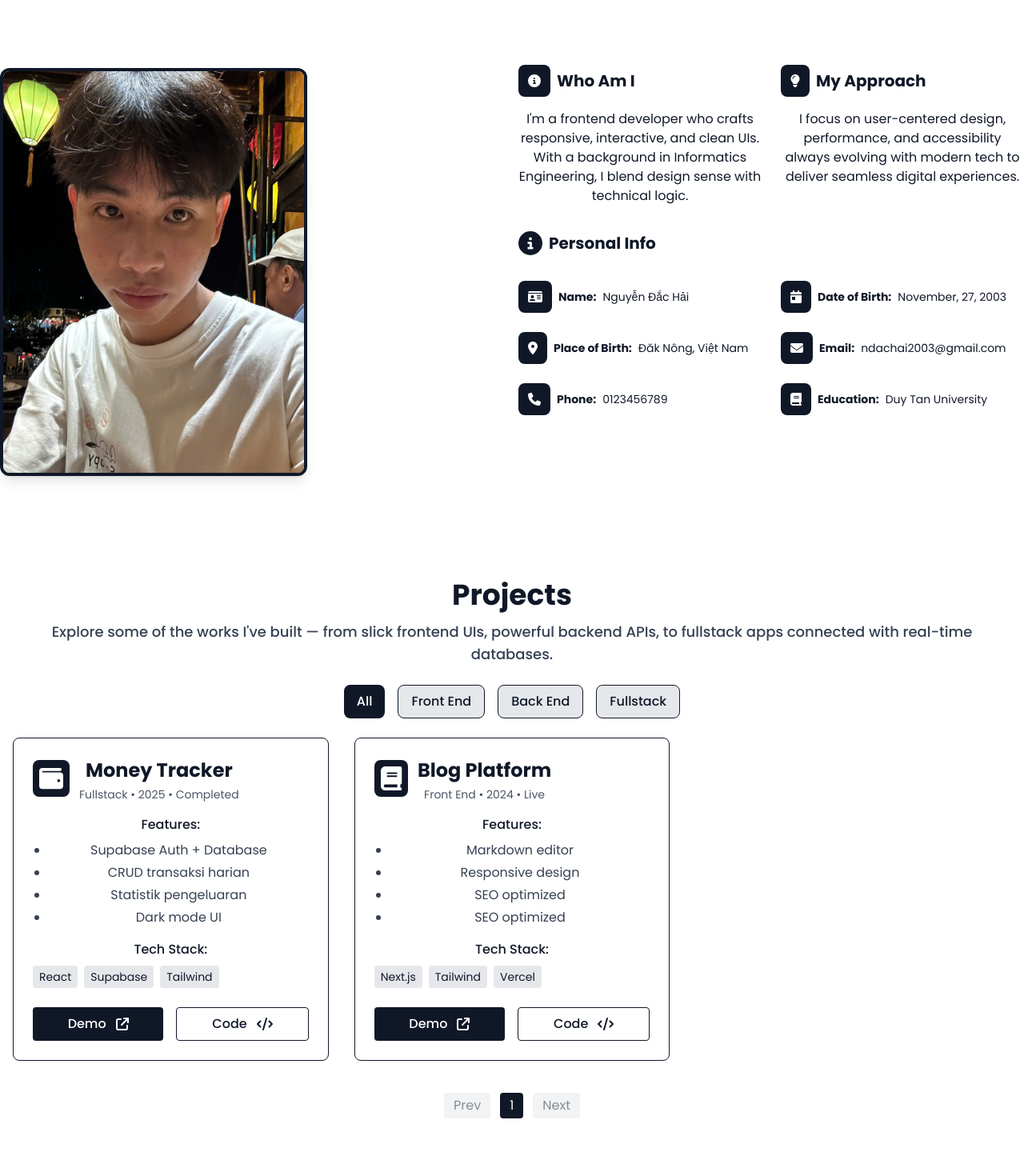
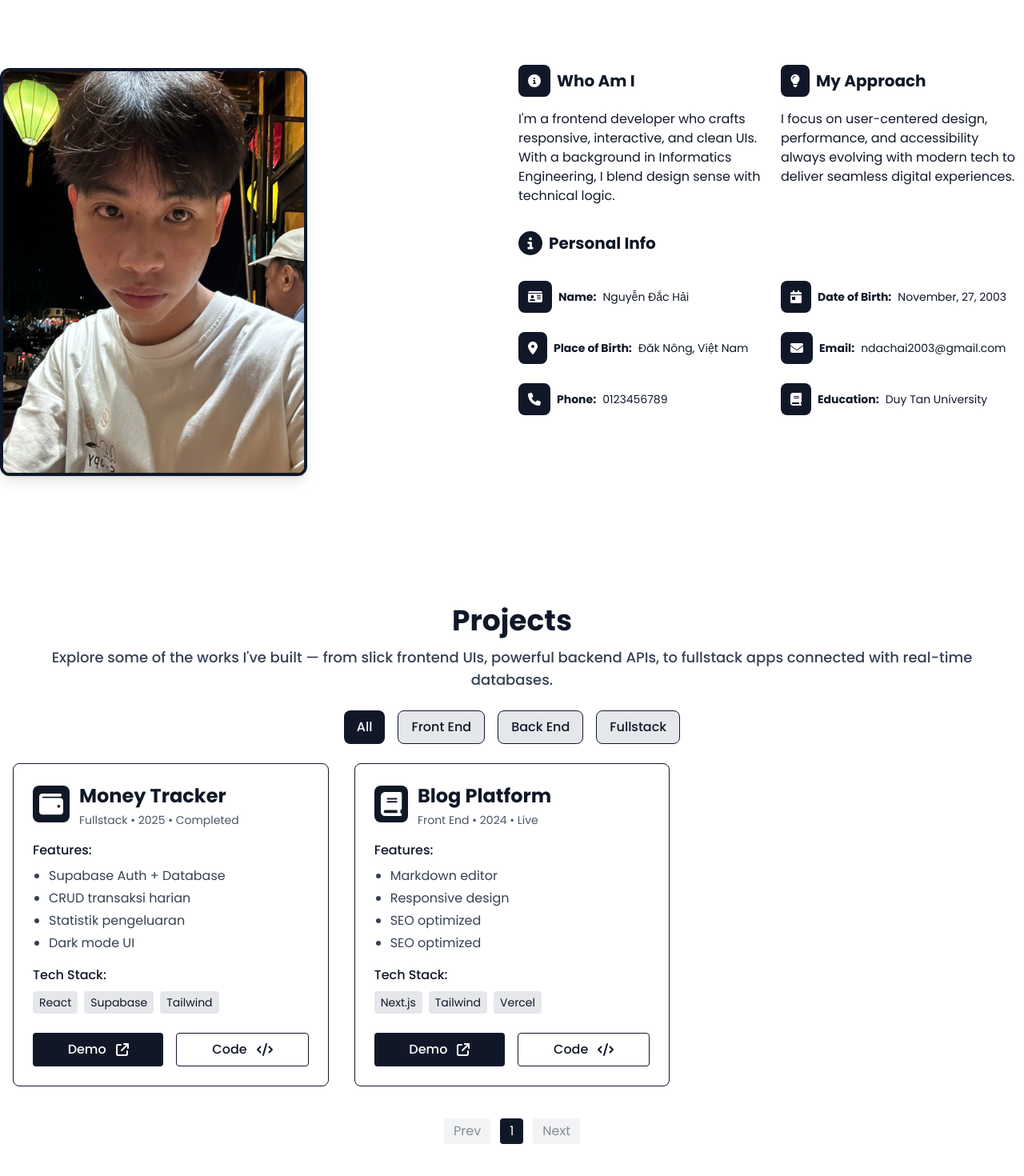
Before and after one commit to NDacHAI/my-profile, a React (Vite) app: page / in a window 1280 px wide. Shown: the part 1000-2470 px from the top of the page at 80% size. Built offline with nearby package versions, Linux system fonts and the light colour scheme; no server answers; the database is empty.

Commit message:
fix text left

```diff
--- a/src/components/ProjectCard/ProjectCard.jsx
+++ b/src/components/ProjectCard/ProjectCard.jsx
@@ -13,7 +13,7 @@ const ProjectCard = ({
     codeLink,
 }) => {
     return (
-        <div className="border rounded-lg p-6 bg-white dark:bg-gray-900 text-gray-900 dark:text-white hover:-translate-y-1 transition-all duration-300">
+        <div className="border rounded-lg p-6 bg-white dark:bg-gray-900 text-gray-900 dark:text-white hover:-translate-y-1 transition-all duration-300 text-left">
             <div className="flex items-center gap-3">
                 <div className="mb-4">
                     <FontAwesomeIcon
--- a/src/pages/About/About.jsx
+++ b/src/pages/About/About.jsx
@@ -71,7 +71,7 @@ const About = () => {
                                     />
                                     <h3 className="text-xl font-semibold">Who Am I</h3>
                                 </div>
-                                <span>
+                                <span className="text-left">
                                     I'm a frontend developer who crafts responsive, interactive, and clean UIs. With a background in Informatics Engineering, I blend design sense with technical logic.
                                 </span>
                             </div>
@@ -83,7 +83,7 @@ const About = () => {
                                     />
                                     <h3 className="text-xl font-semibold">My Approach</h3>
                                 </div>
-                                <span>
+                                <span className="text-left">
                                     I focus on user-centered design, performance, and accessibility always evolving with modern tech to deliver seamless digital experiences.
                                 </span>
                             </div>
--- a/src/pages/Projects/Projects.jsx
+++ b/src/pages/Projects/Projects.jsx
@@ -60,7 +60,7 @@ const Projects = () => {
     }, [filtered, page]);
 
     return (
-        <section id="projects" className="max-w-7xl mx-auto my-12 px-4 scroll-mt-[80px]">
+        <section id="projects" className="max-w-7xl mx-auto my-12 px-4 mt-20 scroll-mt-[100px]">
             {/* Title + desc */}
             <div className="text-center mb-6">
                 <FadeInSection direction="up">
```
